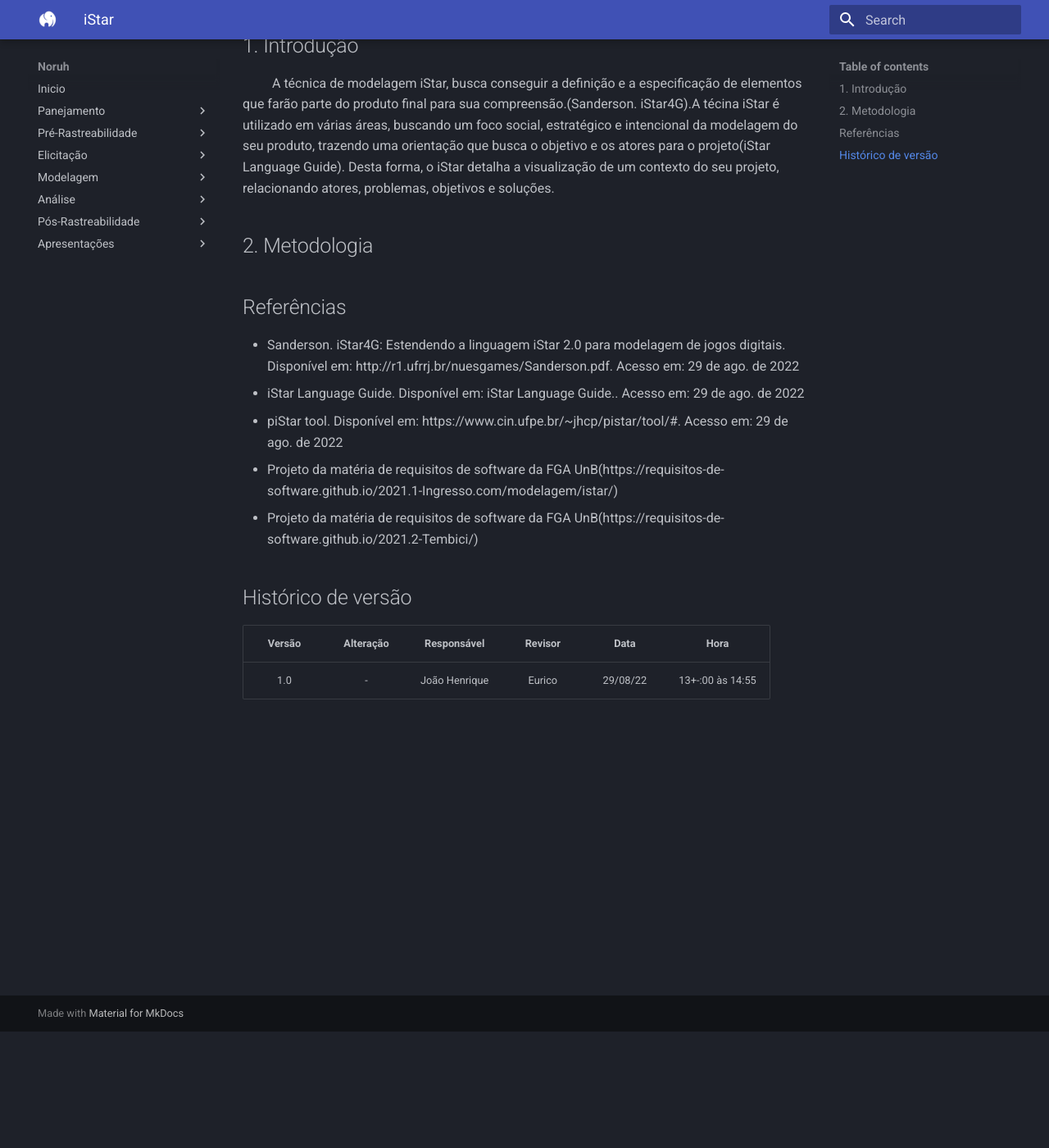
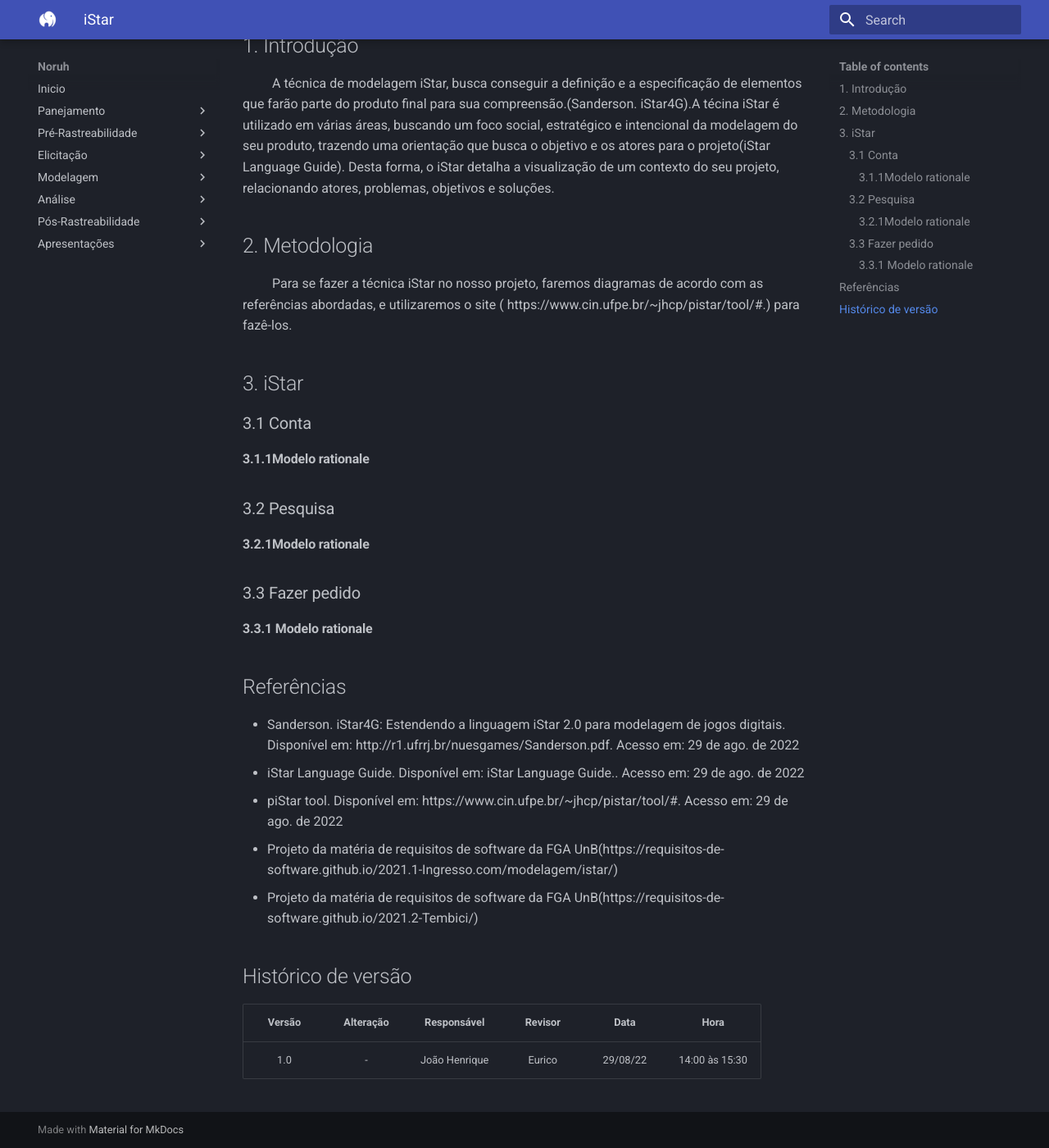
Before and after one commit to Thiab394/2022.1-Noruh, an MkDocs documentation site: the page built from docs/modelagem/iStar.md, in a window 1280 px wide and 1400 px high, scrolled down 142 px. Shown: the whole window at 82% size. Built offline with MkDocs 1.6.1 and Material for MkDocs 9.7.7, drawn with Linux system fonts in a browser that asks for light colours.

Commit message:
Adicionando metodologia

```diff
--- a/docs/modelagem/iStar.md
+++ b/docs/modelagem/iStar.md
@@ -4,6 +4,17 @@
 &emsp;&emsp; A técnica de modelagem iStar, busca conseguir a definição e a especificação de elementos que farão parte do produto final para sua compreensão.(Sanderson. iStar4G).A técina iStar é utilizado em várias áreas, buscando um foco social, estratégico e intencional da modelagem do seu produto, trazendo uma orientação que busca o objetivo e os atores para o projeto(iStar Language Guide). Desta forma, o iStar detalha a visualização de um contexto do seu projeto, relacionando atores, problemas, objetivos e soluções.
 
 ## 2. Metodologia
+&emsp;&emsp; Para se fazer a técnica iStar no nosso projeto, faremos diagramas de acordo com as referências abordadas, e utilizaremos o site ( https://www.cin.ufpe.br/~jhcp/pistar/tool/#.) para fazê-los.
+
+## 3. iStar
+### 3.1 Conta
+#### 3.1.1Modelo rationale
+
+### 3.2 Pesquisa
+#### 3.2.1Modelo rationale
+
+### 3.3 Fazer pedido
+#### 3.3.1 Modelo rationale
 
 ## Referências
 - Sanderson. iStar4G: Estendendo a linguagem iStar 2.0 para modelagem de jogos digitais. Disponível em: http://r1.ufrrj.br/nuesgames/Sanderson.pdf. Acesso em: 29 de ago. de 2022
@@ -16,4 +27,4 @@
 
 | Versão |      Alteração      | Responsável |           Revisor            |   Data   | Hora  |
 | :----: | :-----------------: | :---------: | :--------------------------: | :------: | :------: |
-|  1.0   |          -          |    João Henrique    |Eurico               | 29/08/22 |13+-:00 às 14:55 |
+|  1.0   |          -          |    João Henrique    |Eurico               | 29/08/22 |14:00 às 15:30 |
```
